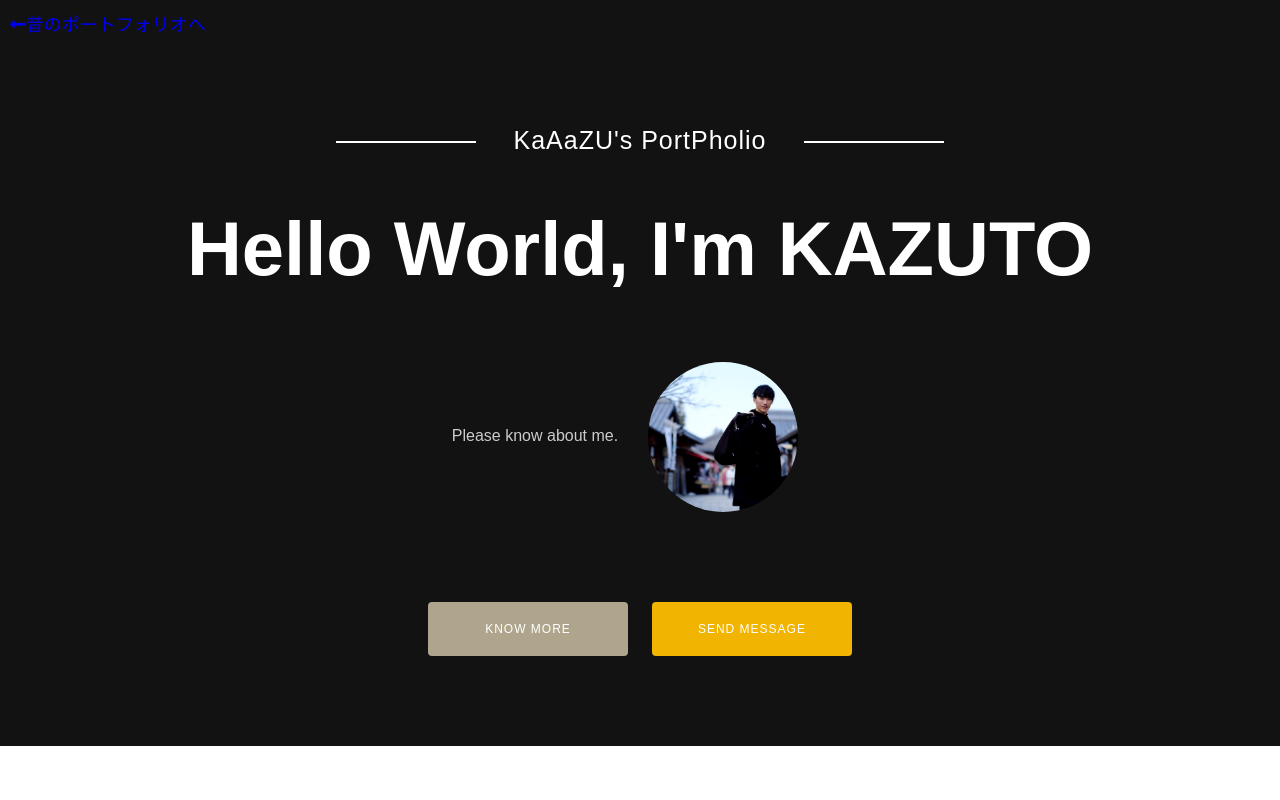
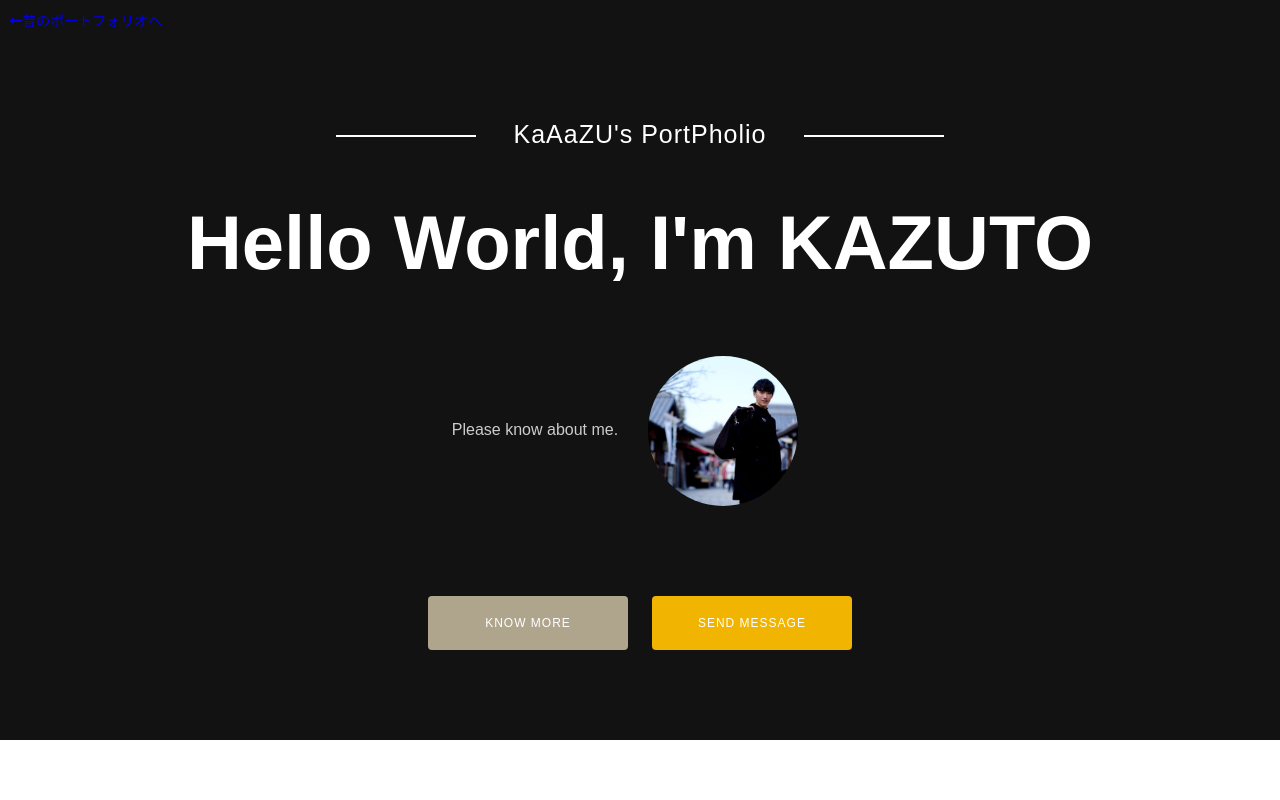
Before and after one commit to sudokzt/kaaazu-portpholio, a plain HTML site: page index.html in a window 1280 px wide. Shown: the top 800 px of the page. Drawn offline with Linux system fonts and the light colour scheme.

Commit message:
Update style.css

```diff
--- a/css/style.css
+++ b/css/style.css
@@ -23,7 +23,7 @@ body {
 .past-portpholio {
   text-align: left;
   padding: 10px;
-  font-size: 1.8rem;
+  font-size: rem;
 }
 .past-portpholio a {
   text-decoration: none;
```
